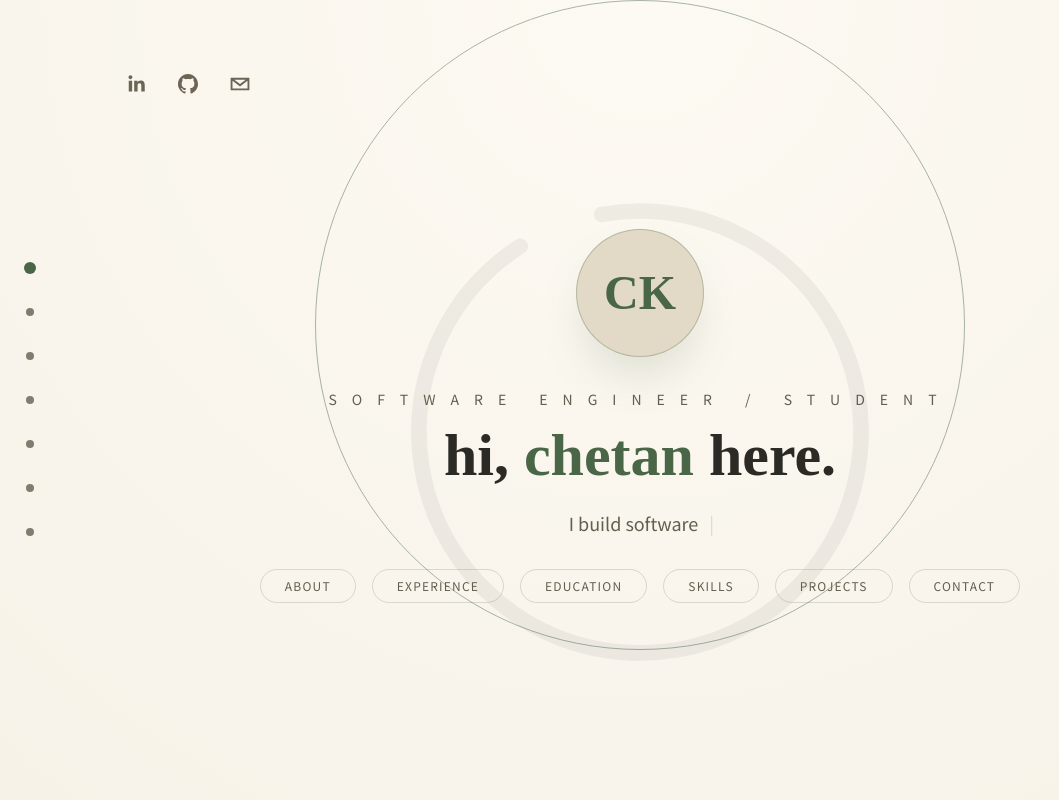
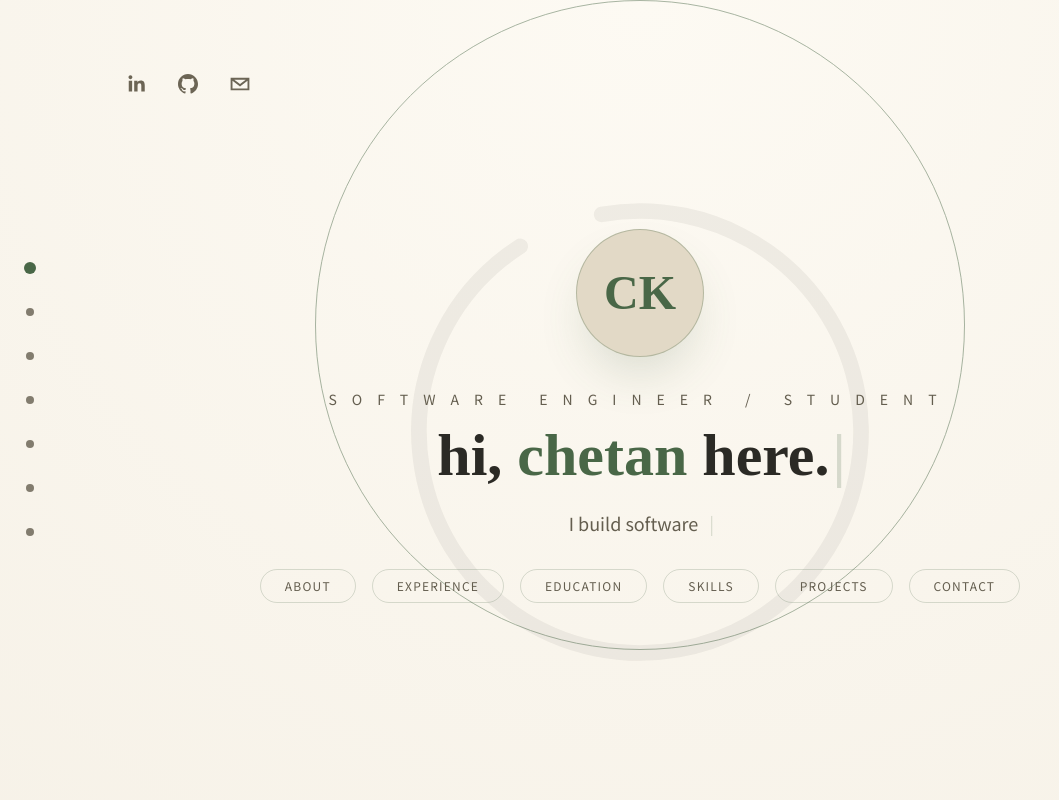
Before and after one commit to chetank03/portfolioWebsite, a Next.js app: page / in a window 1280 px wide. Shown: the top 800 px of the page, without its empty margins (0-1059 px from the left). Built offline with nearby package versions, Linux system fonts and the light colour scheme.

Commit message:
Add a blinking cursor after the hero greeting

```diff
--- a/components/Hero.tsx
+++ b/components/Hero.tsx
@@ -63,6 +63,10 @@ export default function Hero({ pageInfo, socials }: Props) {
         </p>
         <h1 className="px-6 font-serif text-3xl font-semibold text-darkBlack md:px-16 md:text-5xl lg:text-6xl">
           hi, <span className="text-darkGreen">chetan</span> here.
+          {/* Decorative, so kept out of the heading's accessible name. */}
+          <span aria-hidden="true">
+            <Cursor cursorColor="#496747" />
+          </span>
         </h1>
         <p className="mx-auto mt-6 max-w-2xl px-6 text-sm text-grayColor md:text-lg">
           <span className="mr-1">{text}</span>
```
